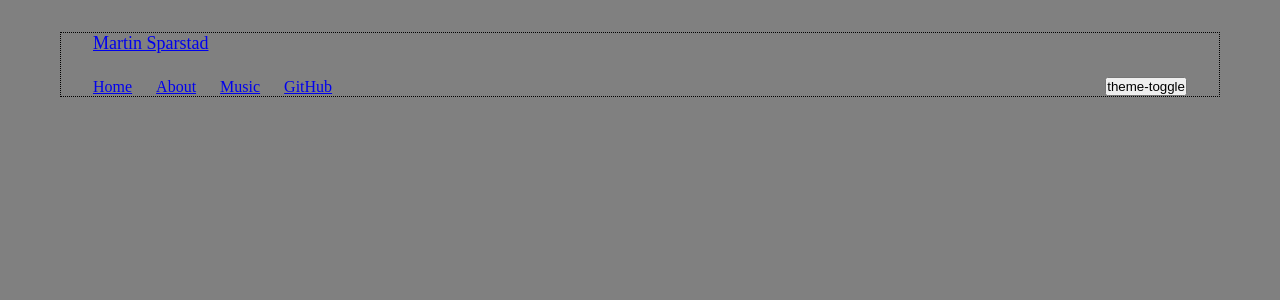
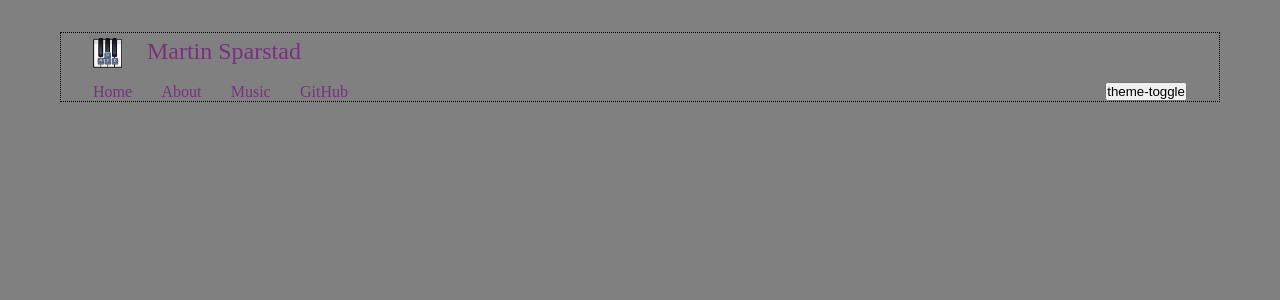
Before and after one commit to MSparstad/martin_sparstad_homepage, a PHP site: page / in a window 1280 px wide. Shown: the top 300 px of the page. Run offline with PHP 8.4, Linux system fonts and the light colour scheme.

Commit message:
add temp logo and fiddle with nav style

```diff
--- a/css/main.css
+++ b/css/main.css
@@ -6,6 +6,10 @@
     --navbar-height-large: 80px;
     --navbar-height-small: 60px;
     --background-color: black;
+    --logo-area-with: 250px;
+
+    --font-family-base: "Inter",-apple-system,BlinkMacSystemFont,"Helvetica Neue",Arial,sans-serif;
+
 }
 *{
     box-sizing: border-box;
@@ -21,6 +25,10 @@ body {
 img {
     display: block;
     max-width: 100%;
+}
+
+a {
+    color: rgb(119, 50, 126);
 }
 
 .body-wrapper {
@@ -41,20 +49,28 @@ img {
 
 .item.brand {
     display:inline-flex;
-    font-size:large;
-    width: 150px;
+    font-size: x-large;
+    width: var(--logo-area-with);
     height: 30px;
+    margin-top: 5px;
+    margin-right: 5px;
     margin-bottom: 15px;
-    margin-right: 5px;
+
 
 }
+
+.logo {
+    margin-right: 25px;
+}
+
 .navigation {
     position: static;
     display: block;
     height: var(--navbar-height-large);
     width: 100%;
     padding-top: 32px;
-
+    fontf
+    font-size: large;
     /* background: var(--background-color); */
 }
 
@@ -66,6 +82,11 @@ img {
 
 }
 
+.navigation a {
+    background: transparent;
+    text-decoration: none;
+}
+
 .nav-item-outer {
     width:fit-content;
 }
--- a/index.html
+++ b/index.html
@@ -18,6 +18,7 @@
                 <div class="container">
                     <div class="nav-wrapper">
                         <a class="item brand" href="martinsparstad.com">
+                            <img class="logo" src="images\temp-logo.png"/>
                             <span>Martin Sparstad</span>
                         </a>
                         <nav>
```
Also changed, not shown: images/temp-logo.png (added).
